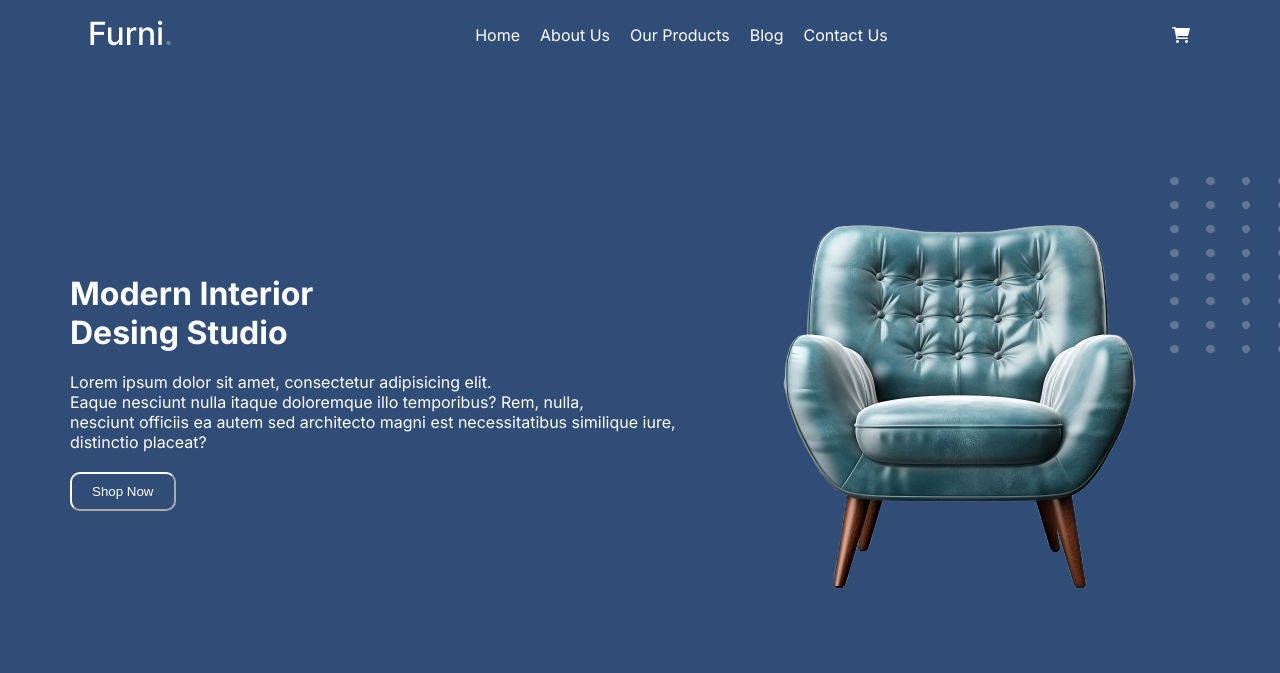
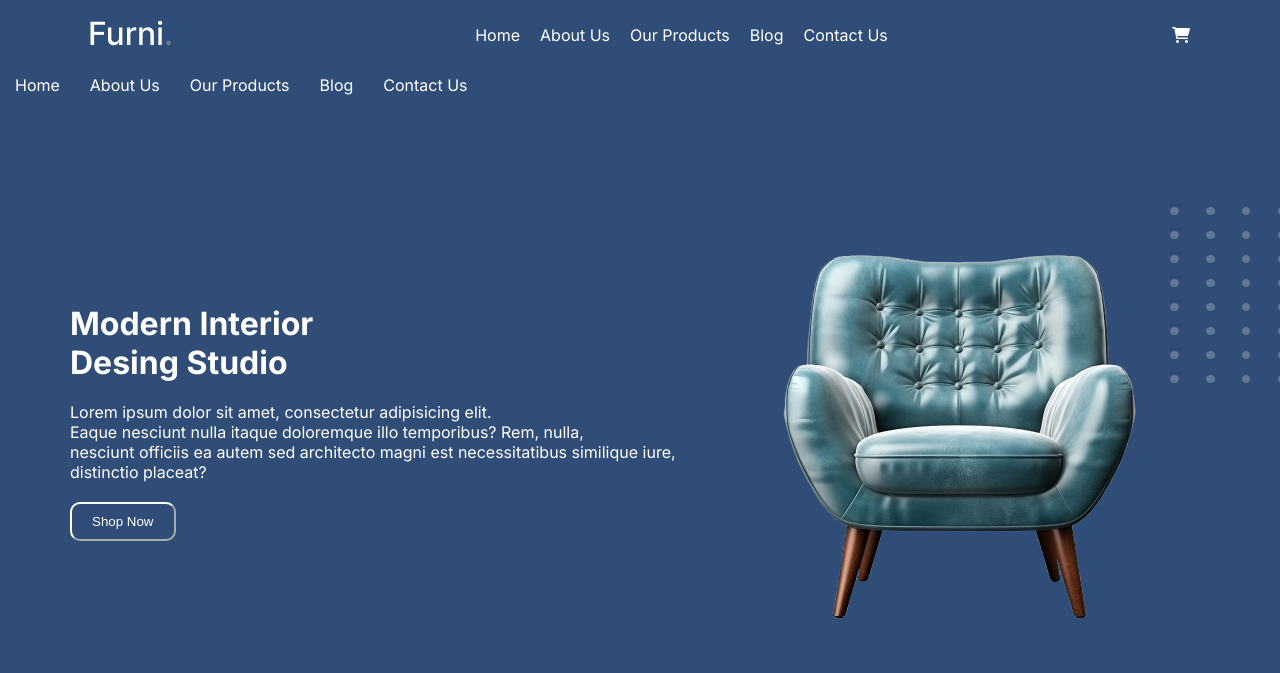
Before and after one commit to Bugradmc/proje, a plain HTML site: page index.html in a window 1280 px wide. Shown: the top 673 px of the page. Drawn offline with nearby package versions, Linux system fonts and the light colour scheme.

Commit message:
new code

```diff
--- a/index.html
+++ b/index.html
@@ -59,6 +59,16 @@
 
     </nav>
 
+    <nav class="navbar">
+      <ul class="nav-links">
+        <li><a href="#">Home</a></li>
+        <li><a href="#">About Us</a></li>
+        <li><a href="#">Our Products</a></li>
+        <li><a href="#">Blog</a></li>
+        <li><a href="#">Contact Us</a></li>
+      </ul>
+    </nav>
+
     <!--===================MAIN===================-->
     <main class="main-content">
         <div>
```
Also changed, not shown: product.html (+1 -0 lines), product.css (line endings or trailing spaces).
